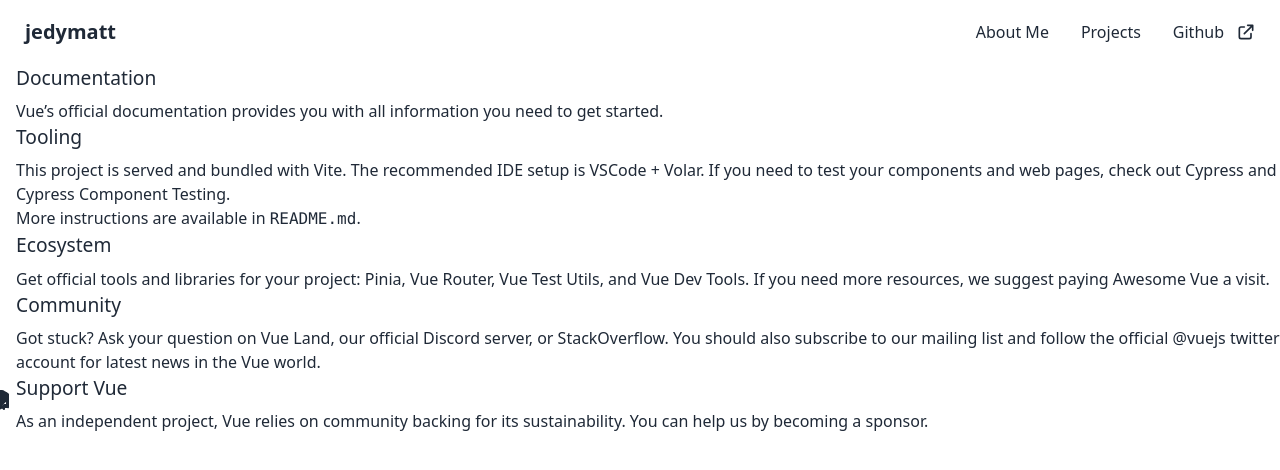
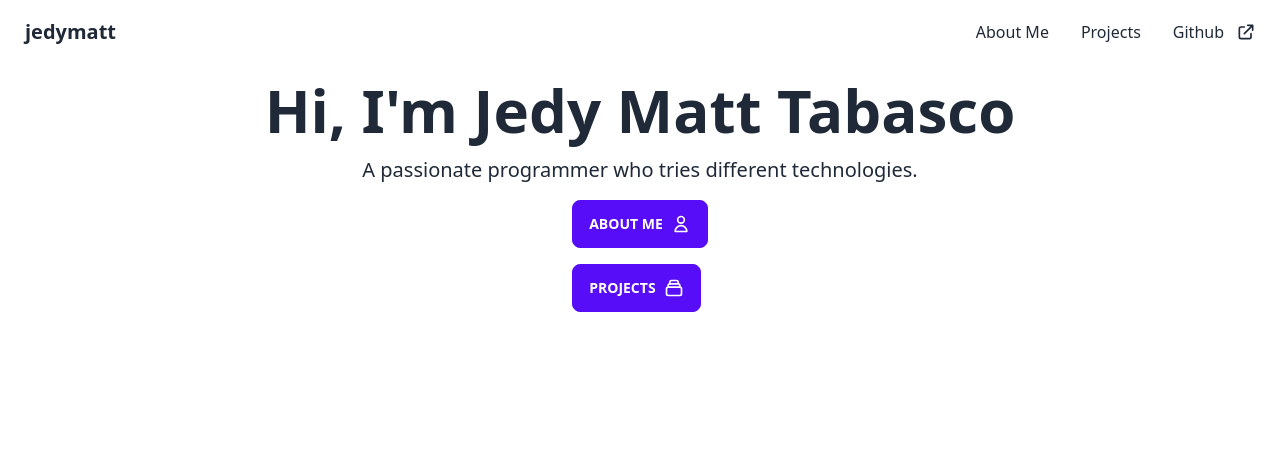
Before and after one commit to jedymatt/website, a Vue app: page / in a window 1280 px wide. Shown: the top 470 px of the page. Built offline with nearby package versions, Linux system fonts and the light colour scheme.

Commit message:
Update HomeView.vue

```diff
--- a/src/views/HomeView.vue
+++ b/src/views/HomeView.vue
@@ -1,9 +1,35 @@
 <script setup>
-import TheWelcome from '@/components/TheWelcome.vue'
+import { RouterLink } from 'vue-router';
+import { UserIcon, CollectionIcon } from '@heroicons/vue/outline';
 </script>
 
 <template>
-  <main>
-    <TheWelcome />
-  </main>
+    <div class="my-4">
+        <div>
+            <div class="flex justify-center">
+                <span class="text-6xl font-bold text-center">Hi, I'm Jedy Matt Tabasco</span>
+            </div>
+            <div class="mt-4">
+                <p class="text-center text-xl">
+                    A passionate programmer who tries different technologies.
+                </p>
+            </div>
+        </div>
+        <div class="mt-4 flex justify-center ">
+            <div class="grid grid-rows-">
+                <RouterLink to="/about-me" class="btn btn-primary">
+                    About Me
+                    <UserIcon class="ml-2 h-5 w-5" />
+                </RouterLink>
+                <div class="mt-4">
+                    <RouterLink to="/projects" class="btn btn-primary">
+                        Projects
+                        <CollectionIcon class="ml-2 h-5 w-5" />
+                    </RouterLink>
+                </div>
+            </div>
+        </div>
+    </div>
+
+
 </template>
```
